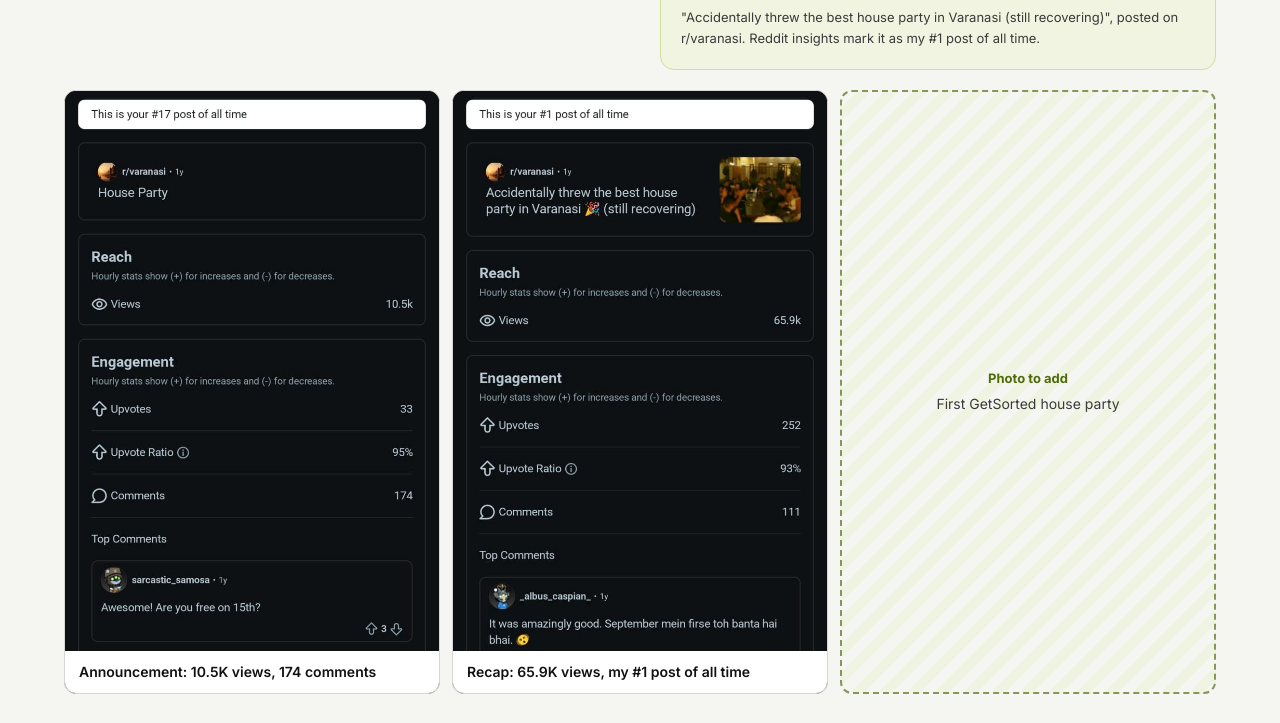
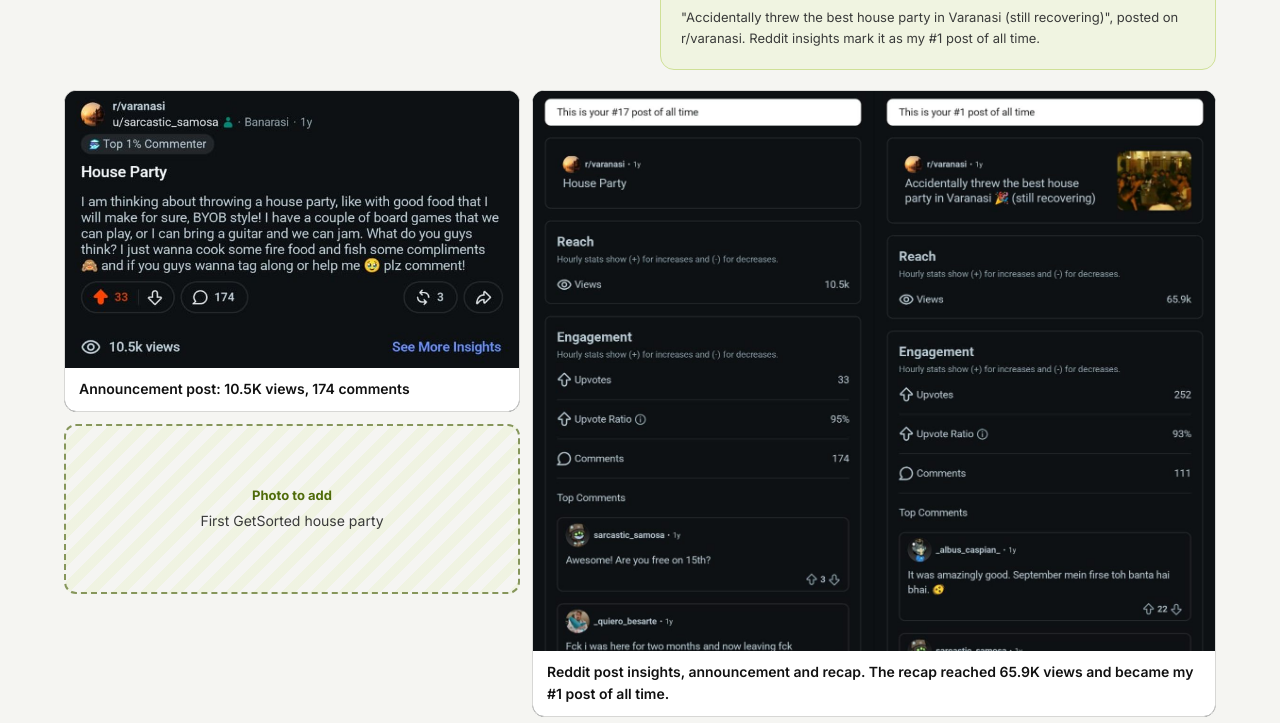
Before and after one commit to VibingBee/wamique-portfolio, a plain HTML site: page index.html in a window 1280 px wide. Shown: the part 1601-2324 px from the top of the page. Drawn offline with Linux system fonts and the light colour scheme.

Commit message:
Add announcement post screenshot; group insights under recap
Co-Authored-By: Claude Opus 5.5 <noreply@anthropic.com>
Claude-Session: https://claude.ai/code/session_01CWXyEtH5xzicHPptEH4iia

```diff
--- a/index.html
+++ b/index.html
@@ -110,6 +110,11 @@ li{margin-bottom:4px}
 .shot{margin:0;border-radius:12px;overflow:hidden;border:1px solid var(--line);background:#0b0f12;display:flex;flex-direction:column}
 .shot img{display:block;width:100%;height:auto;aspect-ratio:720/1280;object-fit:cover;object-position:top;max-height:560px}
 .shot figcaption{padding:10px 14px;font-size:14px;font-weight:600;background:var(--card);color:var(--ink);margin-top:auto}
+.gs-shots{display:grid;grid-template-columns:minmax(0,1fr) minmax(0,1.5fr);gap:12px;margin-top:20px;align-items:start}
+.gs-left{display:grid;gap:12px}
+.shot.post img{aspect-ratio:auto;max-height:none}
+.pair{display:grid;grid-template-columns:minmax(0,1fr) minmax(0,1fr);gap:2px;background:#0b0f12}
+@media(max-width:700px){.gs-shots{grid-template-columns:minmax(0,1fr)}}
 .gallery{display:grid;grid-template-columns:repeat(auto-fit,minmax(200px,1fr));gap:12px;margin-top:20px}
 .flow{display:grid;grid-template-columns:repeat(auto-fit,minmax(130px,1fr));gap:8px;counter-reset:f}
 .flow div{background:var(--card);border:1px solid var(--line);border-radius:10px;padding:12px;font-weight:600;font-size:15px}
@@ -194,10 +199,15 @@ li{margin-bottom:4px}
           <div class="panel mari" style="margin-top:12px"><b>Post-event recap</b><div class="metric-row" id="m-rec"></div><p class="note" style="margin:10px 0 0">"Accidentally threw the best house party in Varanasi (still recovering)", posted on r/varanasi. Reddit insights mark it as my #1 post of all time.</p></div>
         </div>
       </div>
-      <div class="gallery">
-        <figure class="shot"><img src="assets/reddit-announcement.jpg" alt="Reddit post insights for the House Party announcement on r/varanasi: 10.5k views, 33 upvotes, 95% upvote ratio, 174 comments" loading="lazy" width="720" height="1280"><figcaption>Announcement: 10.5K views, 174 comments</figcaption></figure>
-        <figure class="shot"><img src="assets/reddit-recap.jpg" alt="Reddit post insights for the recap post: number 1 post of all time, 65.9k views, 252 upvotes, 93% upvote ratio, 111 comments" loading="lazy" width="720" height="1280"><figcaption>Recap: 65.9K views, my #1 post of all time</figcaption></figure>
-        <div class="ph"><b>Photo to add</b>First GetSorted house party</div>
+      <div class="gs-shots">
+        <div class="gs-left">
+          <figure class="shot post"><img src="assets/reddit-announcement-post.jpg" alt="The original House Party post on r/varanasi: 33 upvotes, 174 comments, 10.5k views" loading="lazy" width="720" height="440"><figcaption>Announcement post: 10.5K views, 174 comments</figcaption></figure>
+          <div class="ph"><b>Photo to add</b>First GetSorted house party</div>
+        </div>
+        <figure class="shot">
+          <div class="pair"><img src="assets/reddit-announcement.jpg" alt="Reddit post insights for the House Party announcement: 10.5k views, 33 upvotes, 95% upvote ratio, 174 comments" loading="lazy" width="720" height="1280"><img src="assets/reddit-recap.jpg" alt="Reddit post insights for the recap post: number 1 post of all time, 65.9k views, 252 upvotes, 93% upvote ratio, 111 comments" loading="lazy" width="720" height="1280"></div>
+          <figcaption>Reddit post insights, announcement and recap. The recap reached 65.9K views and became my #1 post of all time.</figcaption>
+        </figure>
       </div>
 
       <div class="grid2" style="margin-top:32px">
```
Also changed, not shown: assets/reddit-announcement-post.jpg (added).
